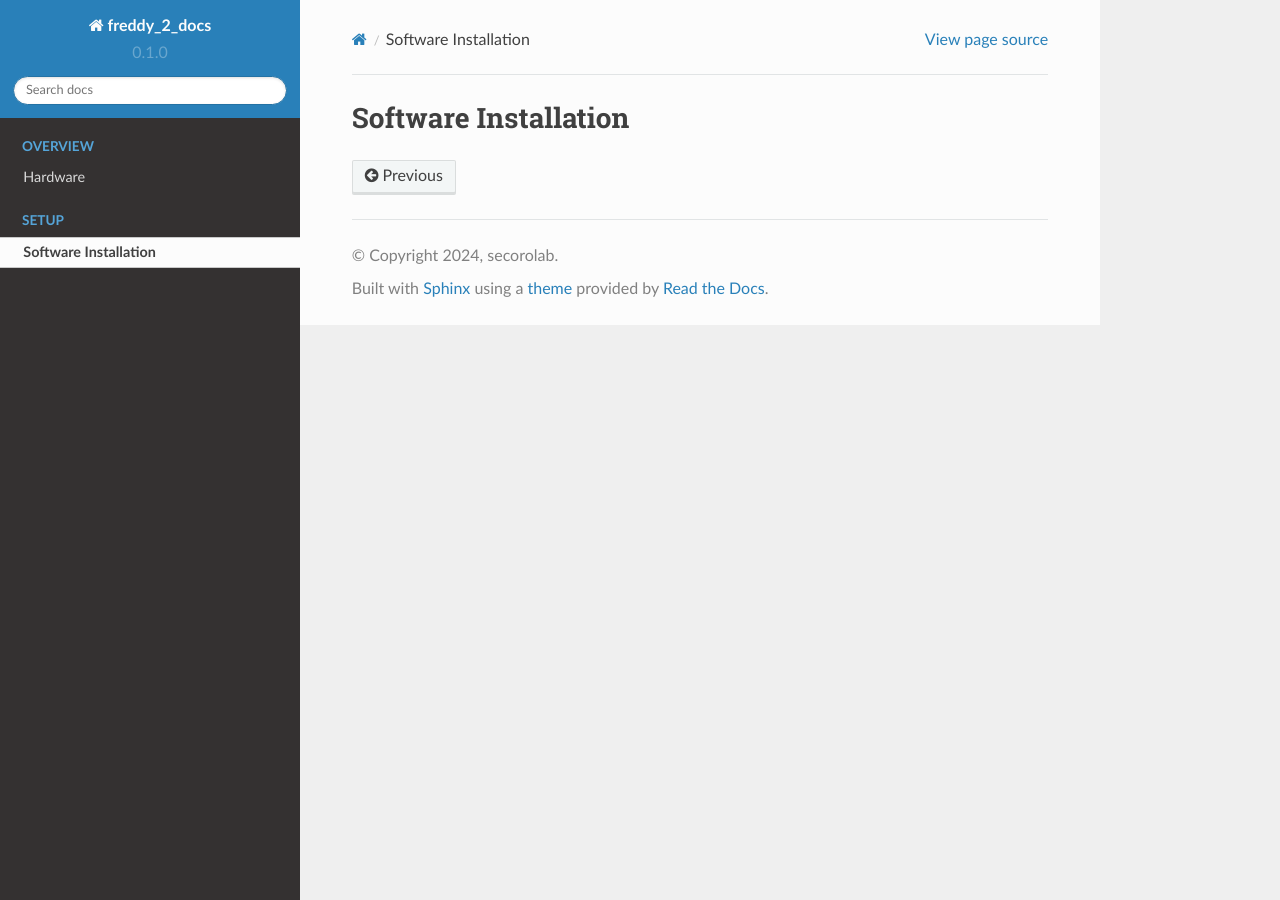
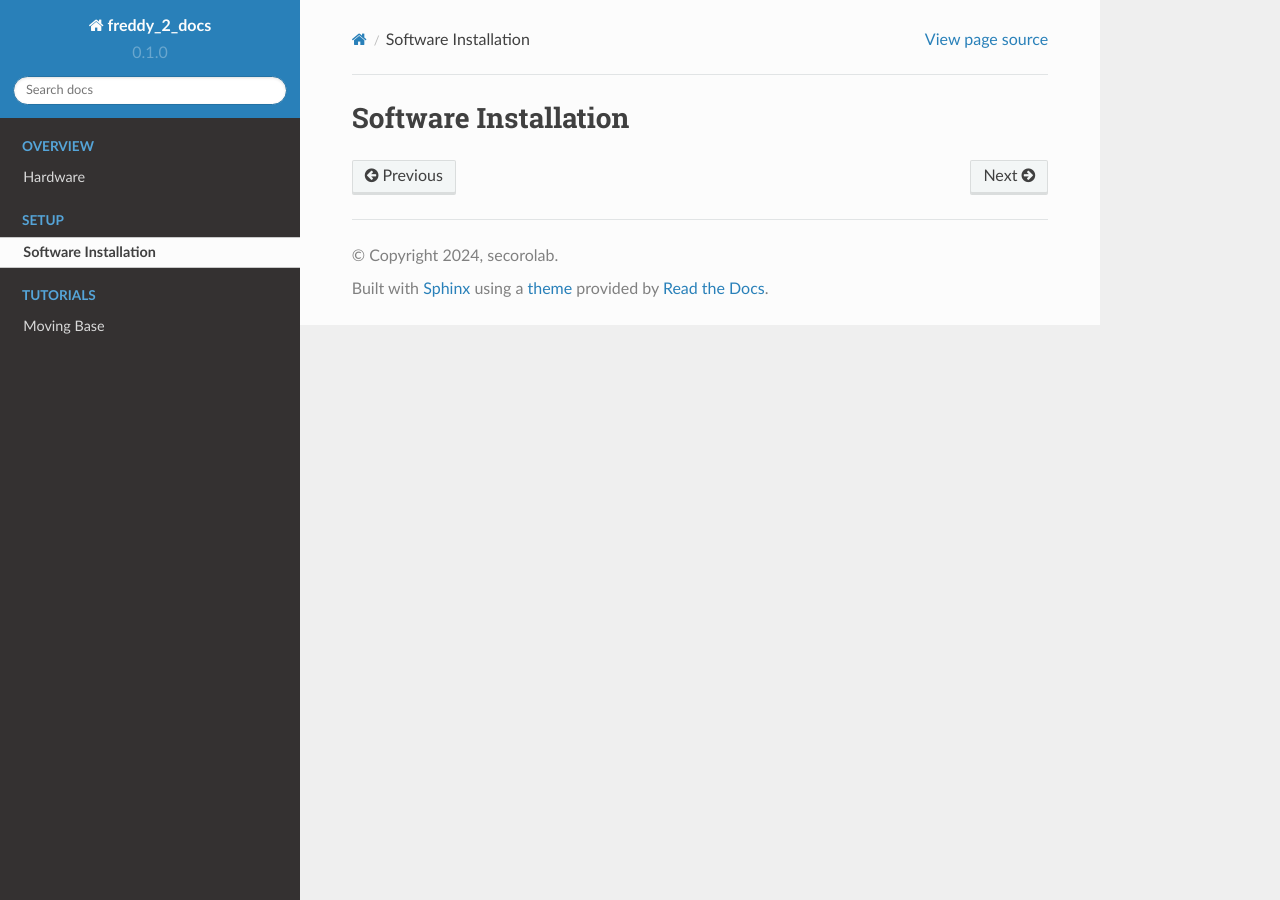
Before and after one commit to secorolab/freddy_2_docs, a Sphinx documentation site: the page built from docs/source/Setup/index.rst, in a window 1280 px wide. Built offline with Sphinx 7.4.7 and the Read the Docs theme 2.0.0, drawn with Linux system fonts in a browser that asks for light colours; pages that are not in the unit, such as notebooks, are missing from menus.

Commit message:
typo fix

```diff
--- a/docs/source/index.rst
+++ b/docs/source/index.rst
@@ -2,7 +2,7 @@
 Welcome to Documentation of Freddy-2.0!
 ========================================
 
-.. image:: ../../images/freddy_2.png
+.. image:: ../images/freddy_2.png
     :width: 350px
     :align: center
     :alt: Freddy 2.0
@@ -23,4 +23,4 @@
   :maxdepth: 2
   :caption: Tutorials
 
-  Tutorial/index.rst
+  Tutorials/index.rst
```
